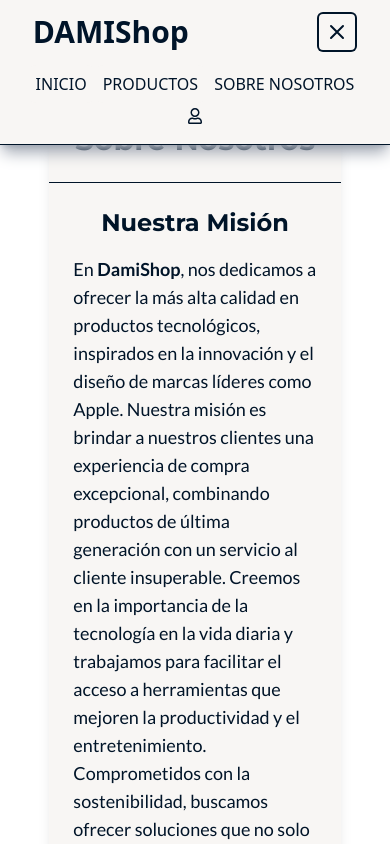
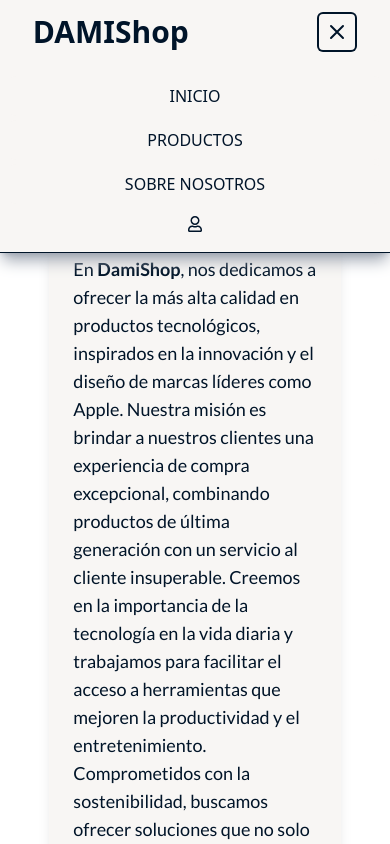
Before and after one commit to CDamiang/proyect-m4-DAMIShop, a Next.js app: page /about in a window 390 px wide. Both pictures are taken after a click on the button 337 px from the left and 32 px from the top of the page. Shown: the top 844 px of the page. Built offline with nearby package versions, Linux system fonts and the light colour scheme.

Commit message:
cambios en el navbar

```diff
--- a/src/components/Navbar/Navbar.tsx
+++ b/src/components/Navbar/Navbar.tsx
@@ -106,21 +106,21 @@
           <div className="text-center px-2 pt-2 pb-3 space-y-1 sm:px-3">
             <Link
               href="/"
-              className="mt-1 hover:bg-secondary hover:text-white rounded-lg text-base font-medium bg-primary p-2"
+              className="mt-1 hover:bg-secondary hover:text-white block rounded-lg text-base font-medium bg-primary p-2"
               onClick={closeNavbar}
             >
               INICIO
             </Link>
             <Link
               href="/products"
-              className="hover:bg-secondary hover:text-white  rounded-lg text-base font-medium bg-primary p-2"
+              className="hover:bg-secondary hover:text-white block rounded-lg text-base font-medium bg-primary p-2"
               onClick={closeNavbar}
             >
               PRODUCTOS
             </Link>
             <Link
               href="/about"
-              className="hover:bg-secondary hover:text-white rounded-lg p-2"
+              className="hover:bg-secondary hover:text-white block rounded-lg text-base font-medium bg-primary p-2"
             >
               SOBRE NOSOTROS
             </Link>
```
